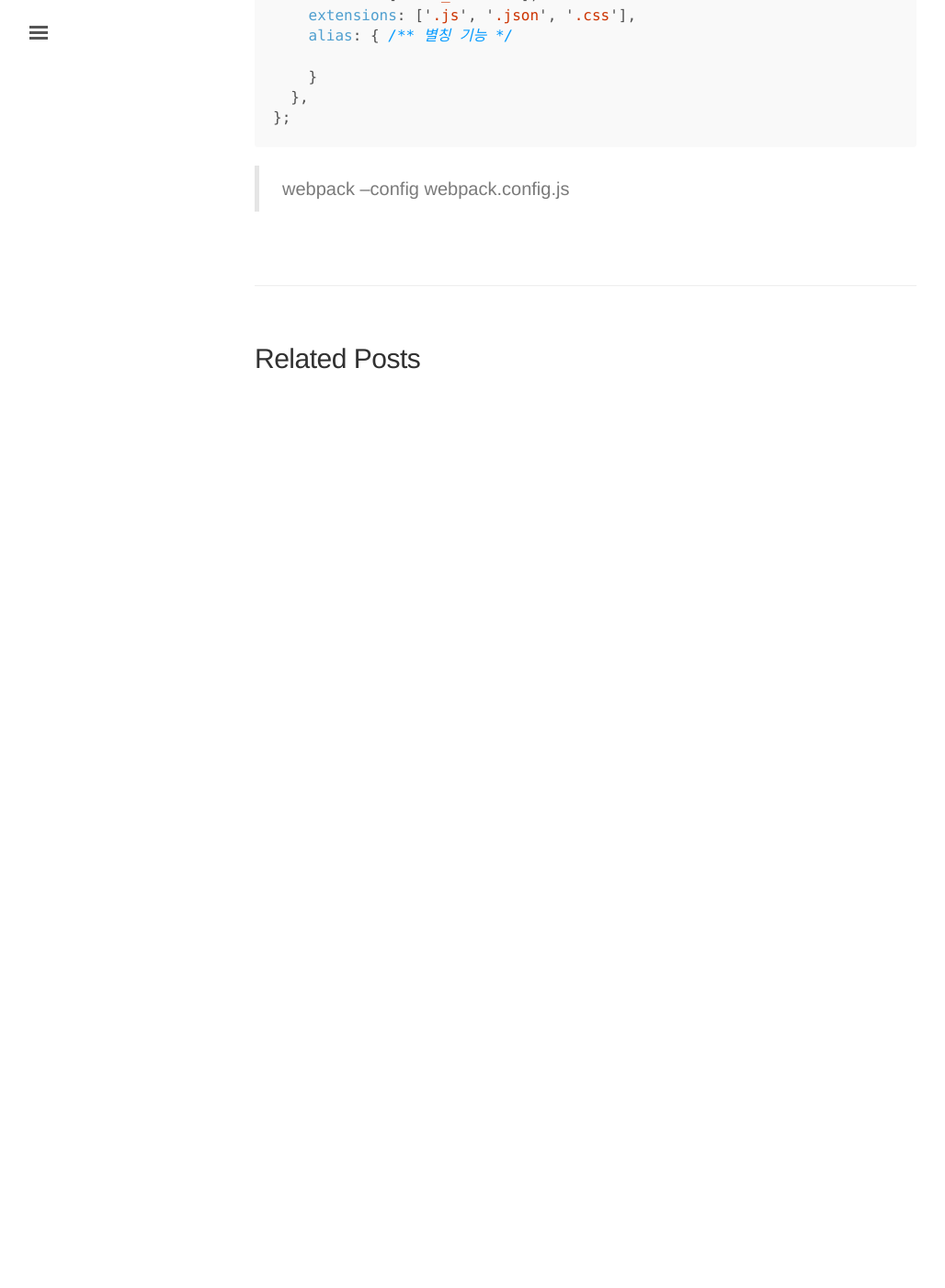
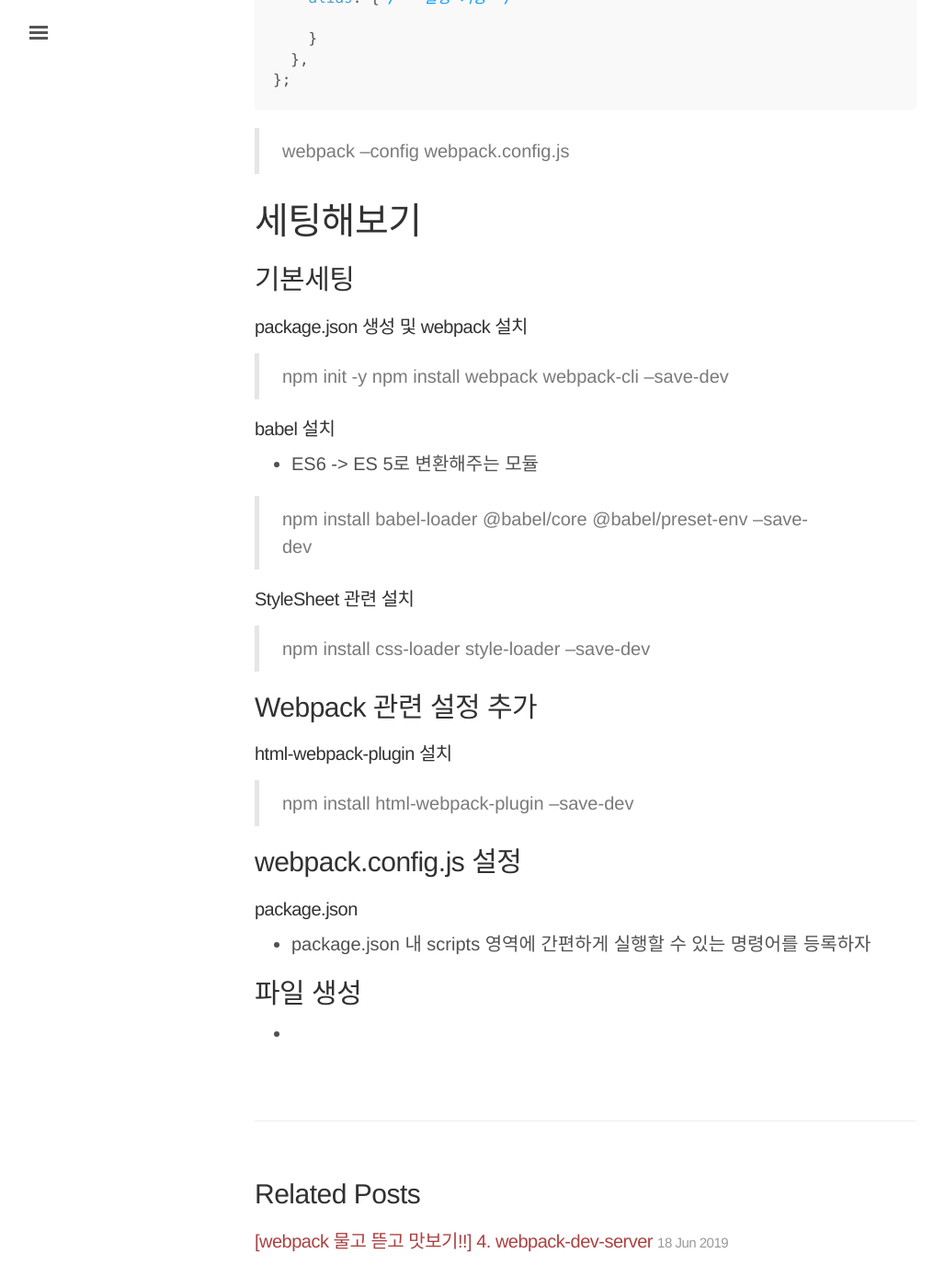
Before and after one commit to akageun/akageun.github.io, a Jekyll site: the page built from _posts/2019-06-19-webpack-basic.md, in a window 1280 px wide and 1400 px high, scrolled down 2492 px. Shown: the whole window at 92% size, without its empty margins (3-1031 px from the left). Built offline with Jekyll 4.4.1, drawn with Linux system fonts in a browser that asks for light colours; some web fonts are replaced; comment, search, counter and statistics services are not loaded; before the commit the page ends 2960 px from its top, so only the background shows below that; some of the changed text lies outside the part shown.

Commit message:
신규글 중간커밋

````diff
--- a/_posts/2019-06-19-webpack-basic.md
+++ b/_posts/2019-06-19-webpack-basic.md
@@ -11,13 +11,13 @@
 
 ![676C4C78-1052-416C-935B-FB8DF625126A](https://user-images.githubusercontent.com/13219787/59485647-931cbb00-8eb1-11e9-95a6-94c017a73a48.png)
 
-# 시작하기 전에...
+#### 시작하기 전에...
 - vue나 react 등을 사용하려면 webpack은 없어서는 안될 존재가 되었다.
 - 설정값이 너무 많다.
 - 제대로 알고 사용해야하고 싶어졌다.
 - 그래서 작성하기 시작한, *물고 뜯고 맛보기* 시리즈를 시작한다.
 
-# 사전에 필요한 준비물.
+#### 사전에 필요한 준비물.
 - node
 - npm or yarn
 
@@ -55,6 +55,7 @@
   entry: { /** app이면 결과물이 app.js로 나오고, zero면 zero.js로 나옴. */
     app: '',
   },
+  // entry: './src/main.js', //이렇게도 사용 가능
   output: {
     path: 'dist', /** output으로 나올 파일이 저장될 경로 */
     filename: '[name].js', /** [hash], [chunkhash] 도 있음. */
@@ -80,3 +81,35 @@
 ```
 
 > webpack --config webpack.config.js
+
+
+# 세팅해보기
+## 기본세팅
+#### package.json 생성 및 webpack 설치
+
+> npm init -y
+> npm install webpack webpack-cli --save-dev
+
+#### babel 설치
+- ES6 -> ES 5로 변환해주는 모듈
+
+> npm install babel-loader @babel/core @babel/preset-env --save-dev
+
+#### StyleSheet 관련 설치
+> npm install css-loader style-loader --save-dev
+
+## Webpack 관련 설정 추가
+#### html-webpack-plugin 설치
+
+> npm install html-webpack-plugin --save-dev
+
+## webpack.config.js 설정
+
+
+#### package.json
+- package.json 내 scripts 영역에 간편하게 실행할 수 있는 명령어를 등록하자
+
+
+
+## 파일 생성
+-
````
Also changed, not shown: _posts/2019-06-19-webpack-dev-server.md (renamed from _drafts/2019-06-19-webpack-dev-server.md).
